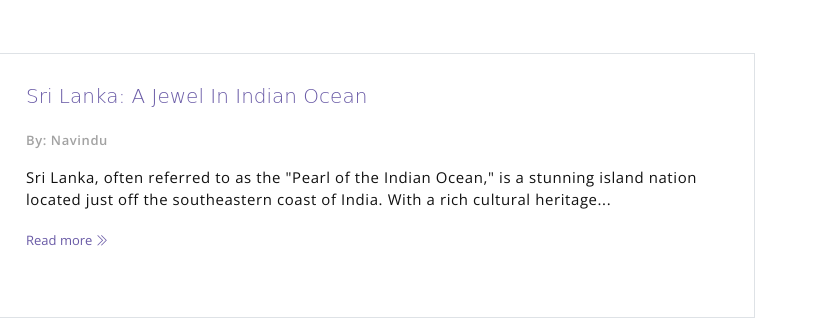
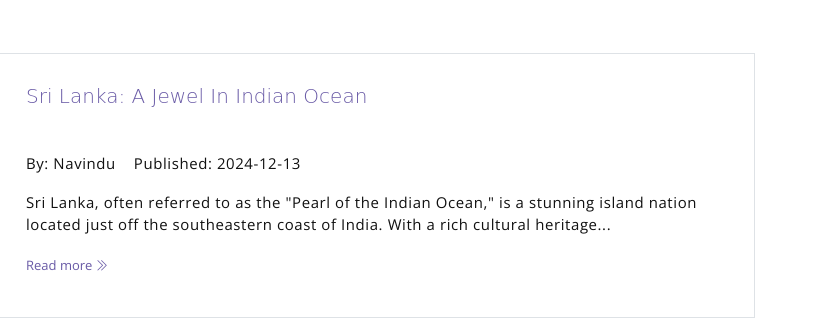
Before and after one commit to navindusankalpa/portfolio, a website: page index.html in a window 1280 px wide. Shown: the part 3600-3925 px from the top of the page, 440-1280 px from the left. Drawn offline with nearby package versions, Linux system fonts and the light colour scheme; a web font is replaced by a local one.

Commit message:
Added missing hyperlink to readmore in blog preview

```diff
--- a/index.html
+++ b/index.html
@@ -49,7 +49,7 @@
                     <a class="link" href="#acadamic">Acadamic</a>
                 </li>
                 <li class="item">
-                    <a class="link" href="/blogs.html">Blog</a>
+                    <a class="link" href="/portfolio/blogs.html">Blog</a>
                 </li>
                 <li class="item">
                     <a class="link" href="smartliving.html">My Works</a>
@@ -276,12 +276,12 @@
                     <h5 class="blog-card-title">Sri Lanka: A Jewel In Indian Ocean</h6>
 
                     <p class="blog-card-caption">
-                        <a href="#">By: Navindu</a>
+                        <p>By: Navindu &nbsp;&nbsp; Published: 2024-12-13</p>
 <!--                         <a href="#"><i class="ti-heart text-danger"></i> 234</a>
                         <a href="#"><i class="ti-comment"></i> 123</a> -->
                     </p>
                     <p>Sri Lanka, often referred to as the "Pearl of the Indian Ocean," is a stunning island nation located just off the southeastern coast of India. With a rich cultural heritage...</p>
-                    <a href="#" class="blog-card-link">Read more <i class="ti-angle-double-right"></i></a>
+                    <a href="/portfolio/blogs.html?id=3" class="blog-card-link">Read more <i class="ti-angle-double-right"></i></a>
                 </div>
             </div><!-- end of blog wrapper -->
 
```
